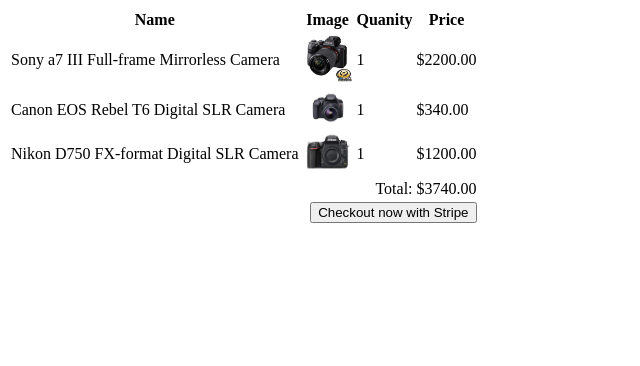
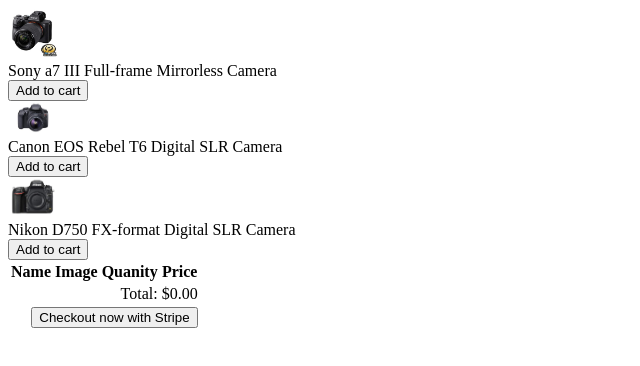
Before and after one commit to chrisjoyce911/038-building-an-online-store-part-3-react-router-site-layout, a React (Create React App) app: page / in a window 1280 px wide. Shown: the top 366 px of the page, without its empty margins (0-640 px from the left). Built offline with nearby package versions, Linux system fonts and the light colour scheme.

Commit message:
start here fixed

```diff
--- /dev/null
+++ b/src/components/cart/context.js
@@ -0,0 +1,38 @@
+import React, { useState, createContext } from "react"
+
+export const CartContext = createContext(null)
+
+export default function CartProvider({ children }) {
+  const [items, setItems] = useState([])
+
+  function addToCart(item) {
+    setItems(prevState => [...prevState, item])
+  }
+
+  function itemsWithQuantities(items) {
+    return items.reduce((acc, item) => {
+      const found = acc.find(_item => _item.sku === item.sku)
+      if (found) {
+        found.quantity = found.quantity + 1
+      } else {
+        acc.push({
+          sku: item.sku,
+          quantity: 1,
+          price: item.price
+        })
+      }
+      return acc
+    }, [])
+  }
+
+  return (
+    <CartContext.Provider
+      value={{
+        items: itemsWithQuantities(items),
+        addToCart
+      }}
+    >
+      {children}
+    </CartContext.Provider>
+  )
+}
--- a/src/components/cart/index.jsx
+++ b/src/components/cart/index.jsx
@@ -1,25 +1,5 @@
-import React, { useState, useEffect } from "react"
-
-const items = [
-  {
-    sku: "sku_G3G6Y94PnHPuxR",
-    quantity: 1,
-    price: 220000,
-    name: "Sony a7 III Full-frame Mirrorless Camera"
-  },
-  {
-    sku: "sku_G3G5MorYlndH53",
-    quantity: 1,
-    price: 34000,
-    name: "Canon EOS Rebel T6 Digital SLR Camera"
-  },
-  {
-    sku: "sku_G3G3ezLA8VaR1P",
-    quantity: 1,
-    price: 120000,
-    name: "Nikon D750 FX-format Digital SLR Camera"
-  }
-]
+import React, { useState, useEffect, useContext } from "react"
+import { CartContext } from "./context"
 
 function formatPrice(price) {
   return `$${(price * 0.01).toFixed(2)}`
@@ -31,6 +11,7 @@
 
 export default function Cart({ stripeToken }) {
   const [stripe, setStripe] = useState(null)
+  const ctx = useContext(CartContext)
 
   useEffect(() => {
     if (window.Stripe) setStripe(window.Stripe(stripeToken))
@@ -38,7 +19,7 @@
 
   function checkout() {
     stripe.redirectToCheckout({
-      items: items.map(item => ({
+      products: ctx.items.map(item => ({
         quantity: item.quantity,
         sku: item.sku
       })),
@@ -60,7 +41,7 @@
         </thead>
 
         <tbody>
-          {items.map(item => (
+          {ctx.items.map(item => (
             <tr>
               <td>{item.name}</td>
               <td>
@@ -78,7 +59,7 @@
             <td style={{ textAlign: "right" }} colspan={3}>
               Total:
             </td>
-            <td>{formatPrice(totalPrice(items))}</td>
+            <td>{formatPrice(totalPrice(ctx.items))}</td>
           </tr>
 
           <tr>
--- /dev/null
+++ b/src/components/store/index.jsx
@@ -0,0 +1,30 @@
+import React, { useContext } from "react"
+import products from "../../data/products"
+import Cart from "../cart"
+import { CartContext } from "../cart/context"
+
+export default function Store() {
+  const cartCtx = useContext(CartContext)
+  return (
+    <div>
+      {products.map(product => (
+        <div>
+          <div>
+            <img
+              src={`/images/${product.sku}.jpg`}
+              alt={product.name}
+              width={50}
+            />
+          </div>
+          <div>{product.name}</div>
+          <div>
+            <button onClick={() => cartCtx.addToCart(product)}>
+              Add to cart
+            </button>
+          </div>
+        </div>
+      ))}
+      <Cart stripeToken="pk_test_yNFG8EE1RMXpBQmCyWRlGDx400CddyVwyS" />
+    </div>
+  )
+}
--- a/src/index.jsx
+++ b/src/index.jsx
@@ -1,9 +1,12 @@
 import React from "react"
 import ReactDOM from "react-dom"
 
-import Cart from "./components/cart"
+import Store from "./components/store"
+import CartProvider from "./components/cart/context"
 
 ReactDOM.render(
-  <Cart stripeToken="pk_test_yNFG8EE1RMXpBQmCyWRlGDx400CddyVwyS" />,
+  <CartProvider>
+    <Store />
+  </CartProvider>,
   document.getElementById("root")
 )
```
